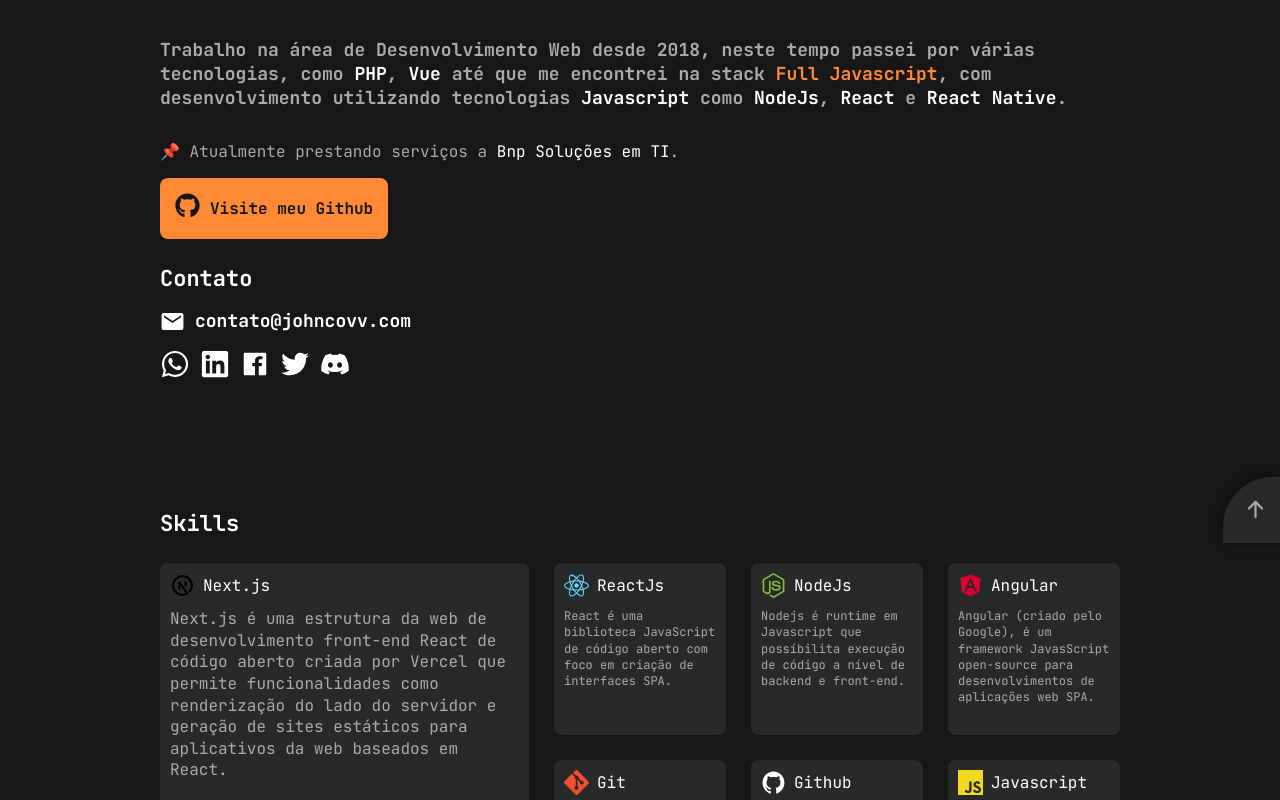
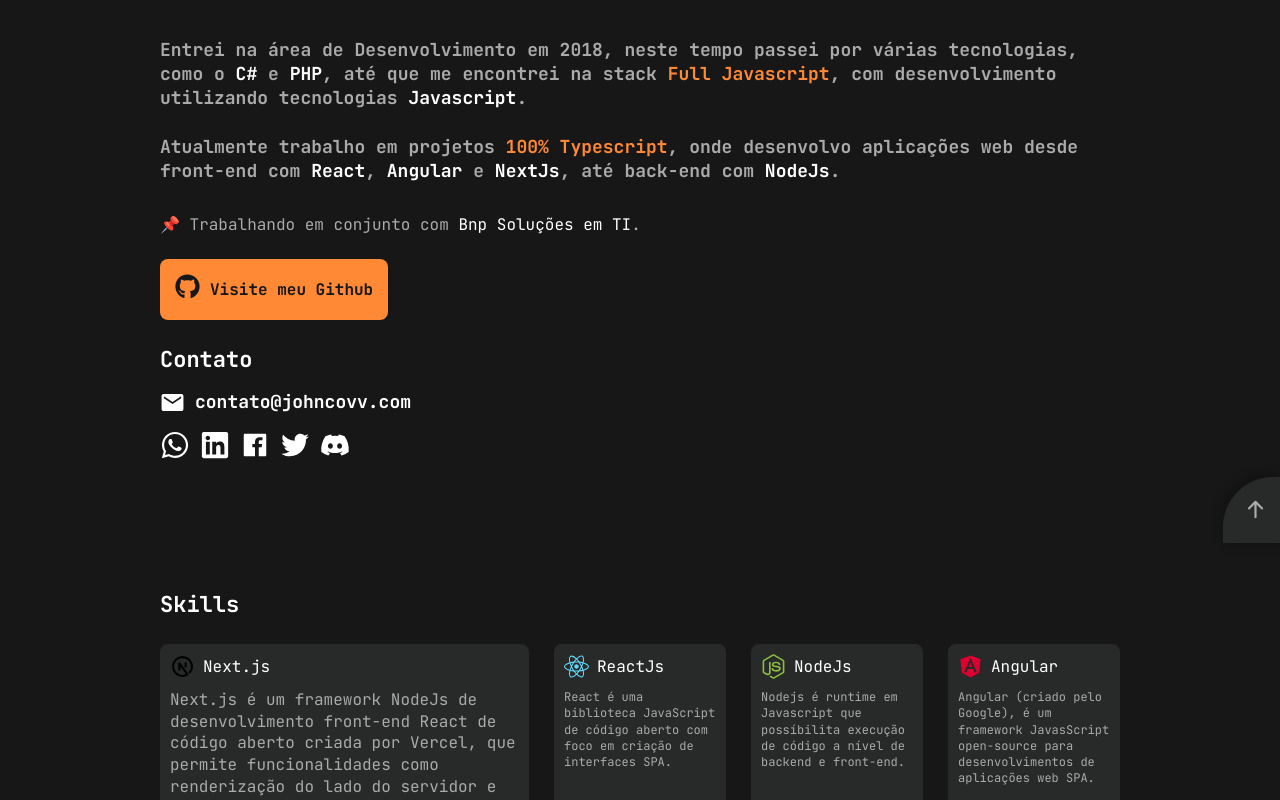
Before and after one commit to johncovv/portfolio-nextjs, a Next.js app: page / in a window 1280 px wide. Shown: the part 260-1060 px from the top of the page. Built offline with nearby package versions, Linux system fonts and the light colour scheme.

Commit message:
Updating dashboard text content

```diff
--- a/src/data/skills.ts
+++ b/src/data/skills.ts
@@ -9,7 +9,7 @@ const skills: Array<ISkill> = [
 	{
 		name: 'Next.js',
 		description:
-			'Next.js é uma estrutura da web de desenvolvimento front-end React de código aberto criada por Vercel que permite funcionalidades como renderização do lado do servidor e geração de sites estáticos para aplicativos da web baseados em React.',
+			'Next.js é um framework NodeJs de desenvolvimento front-end React de código aberto criada por Vercel, que permite funcionalidades como renderização do lado do servidor e geração de sites estáticos para aplicativos da web baseados em React.',
 		url: 'https://github.com/topics/nextjs',
 		icon: 'nextjs.svg',
 	},
--- a/src/pages/index.tsx
+++ b/src/pages/index.tsx
@@ -48,14 +48,18 @@ export default function Home(props: HomeProps) {
 
 				{/* about */}
 				<About>
-					Trabalho na área de Desenvolvimento Web desde 2018, neste tempo passei por várias tecnologias, como{' '}
-					<span>PHP</span>, <span>Vue</span> até que me encontrei na stack{' '}
-					<span className="primary">Full Javascript</span>, com desenvolvimento utilizando tecnologias{' '}
-					<span>Javascript</span> como <span>NodeJs</span>, <span>React</span> e <span>React Native</span>.
+					Entrei na área de Desenvolvimento em 2018, neste tempo passei por várias tecnologias, como o <span>C#</span> e{' '}
+					<span>PHP</span>, até que me encontrei na stack <span className="primary">Full Javascript</span>, com
+					desenvolvimento utilizando tecnologias <span>Javascript</span>.
+					<br />
+					<br />
+					Atualmente trabalho em projetos <span className="primary">100% Typescript</span>, onde desenvolvo aplicações
+					web desde front-end com <span>React</span>, <span>Angular</span> e <span>NextJs</span>, até back-end com{' '}
+					<span>NodeJs</span>.
 				</About>
 
 				<OthersItem linkTarget="_blank">
-					📌 Atualmente prestando serviços a [Bnp Soluções em TI](https://www.bnpsolucoes.com.br/).
+					📌 Trabalhando em conjunto com [Bnp Soluções em TI](https://www.bnpsolucoes.com.br/).
 				</OthersItem>
 
 				<Button
@@ -63,7 +67,7 @@ export default function Home(props: HomeProps) {
 					icon={FaGithub}
 					href="https://github.com/johncovv"
 					target="_blank"
-					style={{ marginTop: '1rem' }}
+					style={{ marginTop: '1.5rem' }}
 				/>
 
 				{/* contact */}
```
